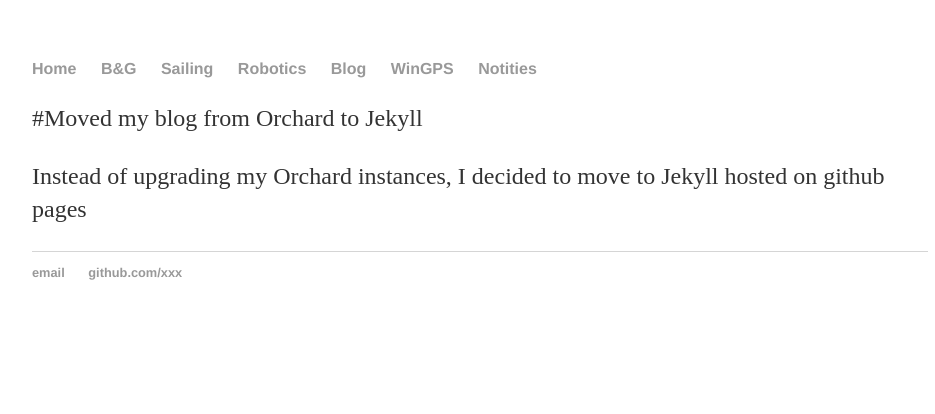
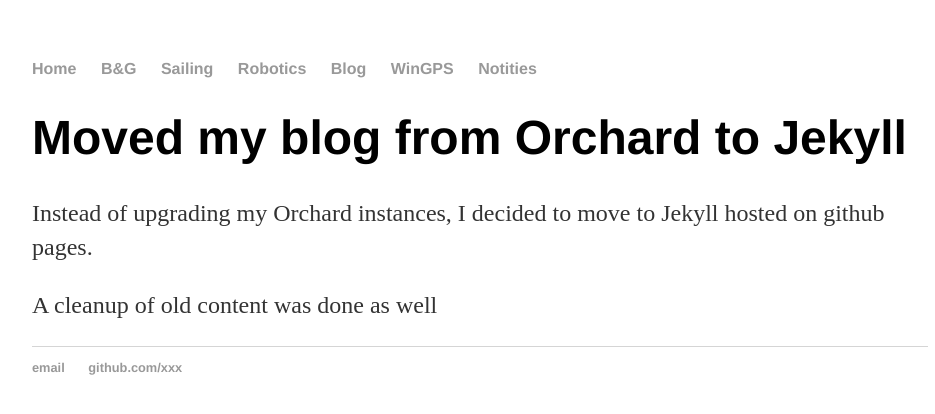
Before and after one commit to Oppedijk/Oppedijk.github.io, a Jekyll site: the page built from _posts/2019-12-17-Moved-blog-to-jekyll.md, in a window 1280 px wide. Shown: the top 414 px of the page, without its empty margins (160-1095 px from the left). Built offline with Jekyll 4.4.1, drawn with Linux system fonts in a browser that asks for light colours.

Commit message:
fix markdown

```diff
--- a/_posts/2019-12-17-Moved-blog-to-jekyll.md
+++ b/_posts/2019-12-17-Moved-blog-to-jekyll.md
@@ -4,6 +4,8 @@
 date: 2019-12-17 20:26:00 -0000
 categories: Jekyll Orchard
 ---
-#Moved my blog from Orchard to Jekyll
+# Moved my blog from Orchard to Jekyll
 
-Instead of upgrading my Orchard instances, I decided to move to Jekyll hosted on github pages
+Instead of upgrading my Orchard instances, I decided to move to Jekyll hosted on github pages.
+
+A cleanup of old content was done as well
```
